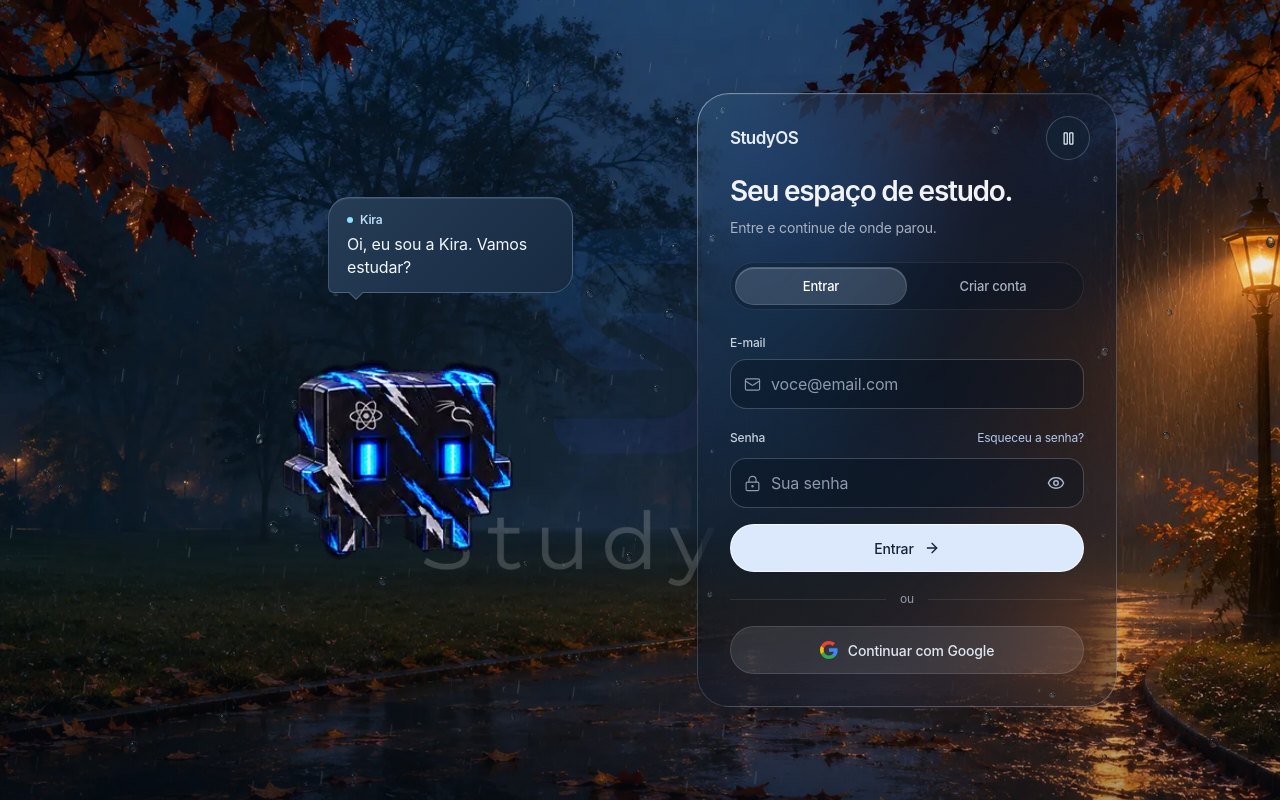
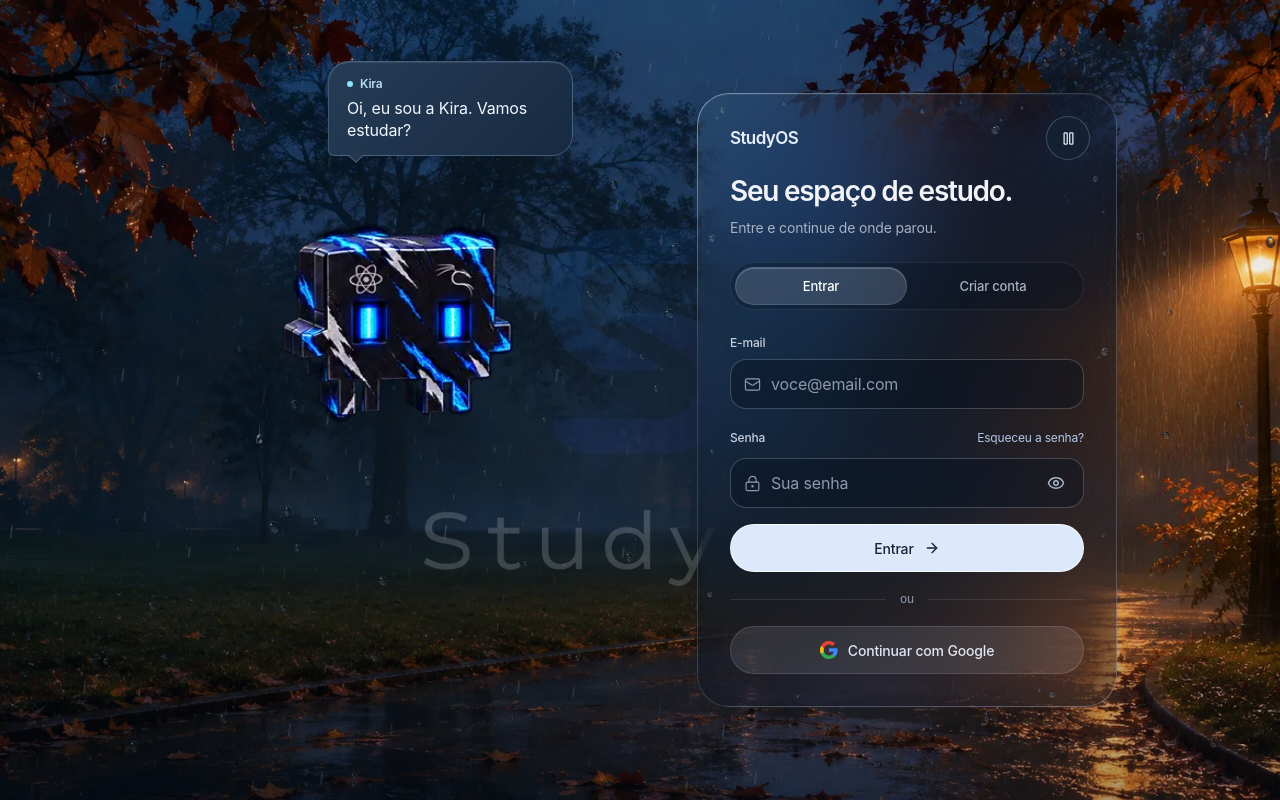
Before and after one commit to asafdev-3/study-os, a React (Vite) app: page /login in a window 1280 px wide. Built offline with nearby package versions, Linux system fonts and the light colour scheme; no server answers.

Commit message:
refactor(kira): isolate character styles

```diff
--- a/src/pages/Auth.css
+++ b/src/pages/Auth.css
@@ -664,34 +664,3 @@
 @media (prefers-reduced-transparency: reduce) {
   .study-auth-login .study-auth-brand-backdrop { opacity: .25; }
 }
-
-
-/* Kira: stable layered sprite for gaze and breathing motion. */
-.kira-breath {
-  display: block;
-  width: 100%;
-}
-.kira-image-stack {
-  position: relative;
-  display: block;
-  width: 100%;
-  aspect-ratio: 294 / 248;
-}
-.kira-image-stack > .kira-frame {
-  position: absolute;
-  inset: 0;
-  width: 100%;
-  height: 100%;
-  aspect-ratio: auto;
-  object-fit: contain;
-}
-.kira-image-stack > .kira-frame--private {
-  pointer-events: none;
-}
-@media (prefers-reduced-transparency: reduce) {
-  .kira-note-saved {
-    background: #142131;
-    -webkit-backdrop-filter: none;
-    backdrop-filter: none;
-  }
-}
```
